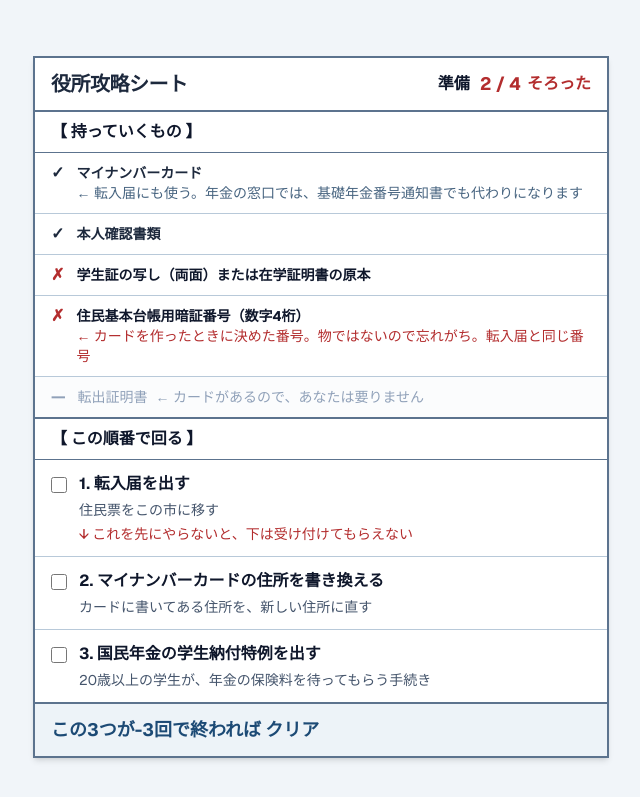
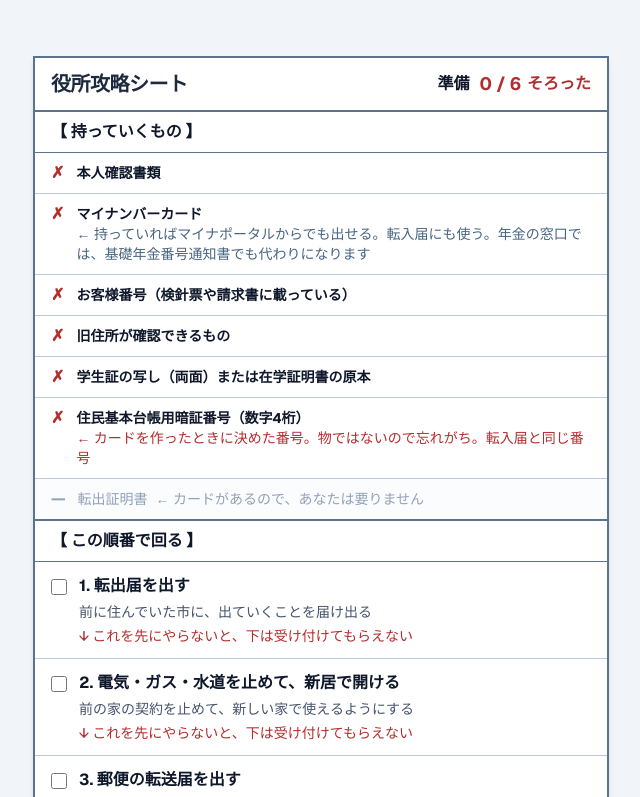
Before and after one commit to PenguinCabinet/kurashi-quest, a Next.js app: page / in a window 1280 px wide. Shown: the top 797 px of the page, without its empty margins (319-959 px from the left). Built offline with nearby package versions, Linux system fonts and the light colour scheme.

Commit message:
クエストや持っていく物のフィルター処理をなくし、cityHallQuestsの変数名を単にQuestsにする

```diff
--- a/src/components/QuestConquestSheet.tsx
+++ b/src/components/QuestConquestSheet.tsx
@@ -24,22 +24,16 @@ export function QuestConquestSheet({
   progress={},
 }: QuestConquestSheetProps) {
   // 市役所の手続き一覧
-  const cityHallQuests = board.quests.filter(
-    (q) => q.procedure.where.placeKey === "city-hall" || q.phase === "within14"
-  );
+  const Quests = board.quests
 
   // 市役所の手続きに必要な持ち物を集計
   const bringItems = mergeBring(
-    cityHallQuests.map((q) => q.procedure),
+    Quests.map((q) => q.procedure),
     board.profile
   );
 
   // 画像(quest-TODO.png)の初期状態に合わせて、本人確認書類とマイナンバーカードをチェック済み(✓)に設定
-  const [checkedBringIds, setCheckedBringIds] = useState<Record<string, boolean>>({
-    "id-doc": true,
-    "honnin-kakunin": true,
-    "mynumber-card": true,
-  });
+  const [checkedBringIds, setCheckedBringIds] = useState<Record<string, boolean>>({});
 
   const toggleBringItem = (id: string) => {
     setCheckedBringIds((prev) => ({
@@ -147,7 +141,7 @@ export function QuestConquestSheet({
           【 この順番で回る 】
         </div>
         <div className="divide-y divide-[#b8c9d9]">
-          {cityHallQuests.map((quest, index) => {
+          {Quests.map((quest, index) => {
             const stepNum = index + 1;
             const subNote = quest.what;
             let orderWarning: string | null = null;
@@ -195,8 +189,8 @@ export function QuestConquestSheet({
       {/* フッター */}
       <div className="px-4 py-3 bg-[#edf3f8] border-t-2 border-[#5c738e] flex items-center justify-between">
         <span className="font-bold text-[#1c4a75] text-base md:text-lg">
-          {/* progress_readyCountが0タスク完了の時、cityHallQuests.lengthであるため、差し引く*/}
-          この{cityHallQuests.length}つが{progress_readyCount-cityHallQuests.length}回で終われば クリア
+          {/* progress_readyCountが0タスク完了の時、Quests.lengthであるため、差し引く*/}
+          この{Quests.length}つが{progress_readyCount}回で終われば クリア
         </span>
       </div>
     </div>
```
